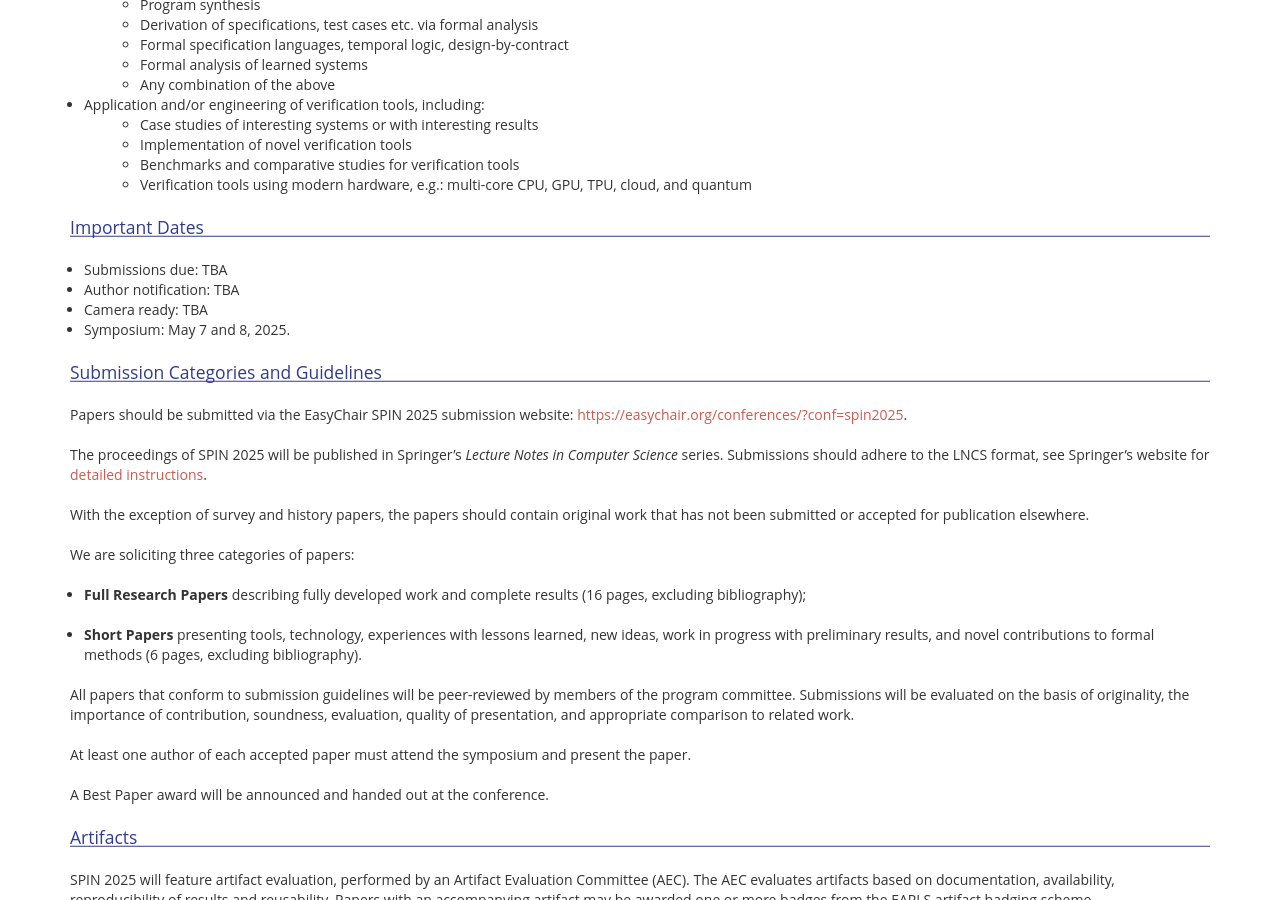
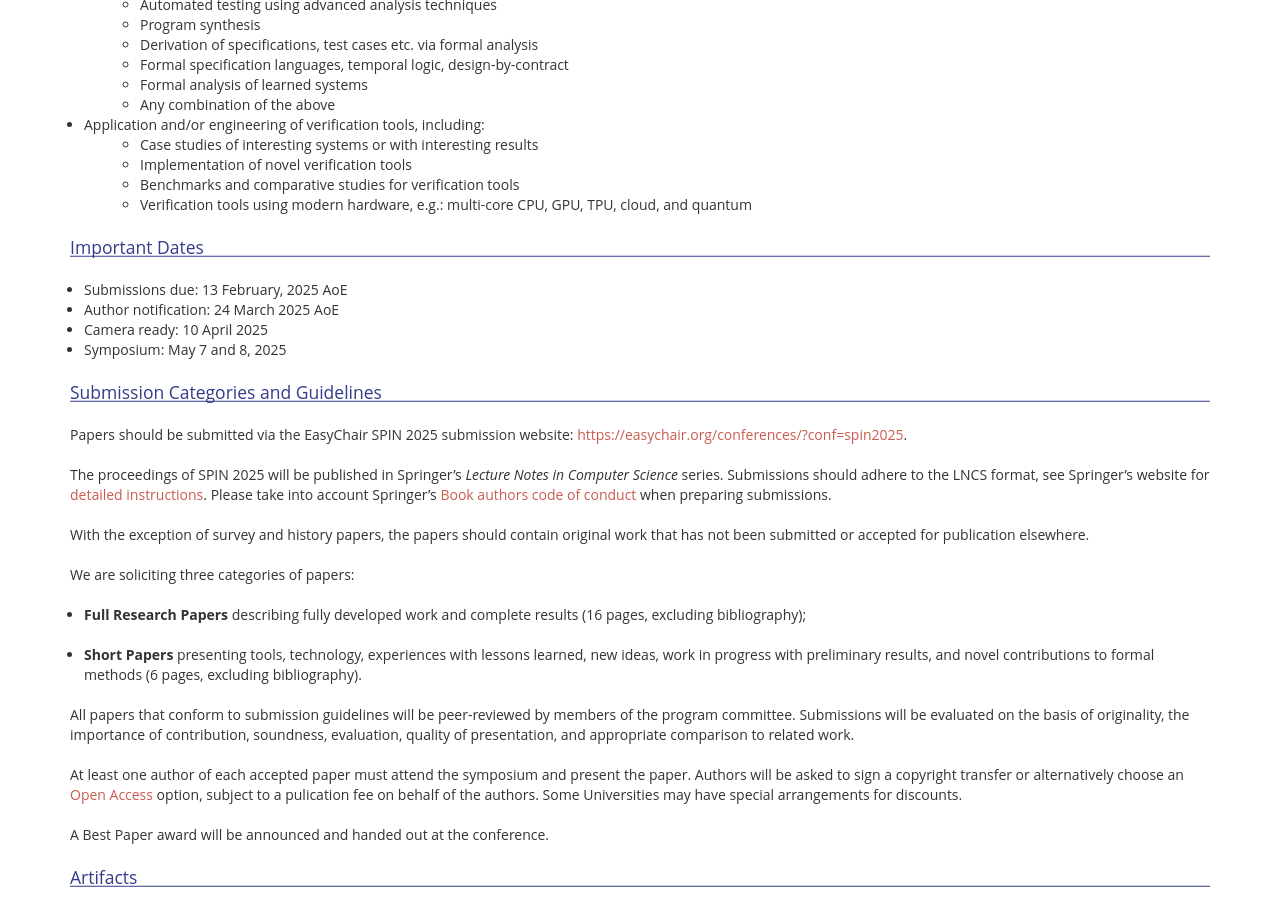
Before and after one commit to SPIN-web/SPIN2026, a Jekyll site: the page built from _pages/call.md, in a window 1280 px wide and 900 px high, scrolled down 970 px. Built offline with Jekyll 4.4.1, drawn with Linux system fonts in a browser that asks for light colours; nearby versions of some CDN libraries; our own code applies the rules of GitHub Pages for plain Markdown files; some of the changed text lies outside the part shown.

```diff
--- a/_pages/call.md
+++ b/_pages/call.md
@@ -9,6 +9,7 @@ order: 3
 The SPIN symposium aims at bringing together researchers and practitioners interested in automated tool-based techniques for the analysis of software as well as models of software, for the purpose of verification and validation. The symposium specifically focuses on concurrent software but does not exclude the analysis of sequential software. Submissions are solicited on theoretical results, novel algorithms, tool development, and empirical evaluation.
 
 The SPIN symposium originated as a workshop focusing on explicit state model checking, specifically as related to the SPIN model checker. However, over the years it has evolved to a broadly-scoped symposium for software analysis using any automated techniques, including model checking, automated theorem proving, and symbolic execution. An overview of the previous SPIN symposia (and early workshops) can be found at: [https://spinroot.com/spin/Workshops/](https://spinroot.com/spin/Workshops/).
+[Previous Proceedings of SPIN](https://link.springer.com/conference/spin) can be found at Springer's website.
 
 ## Topics
 
@@ -37,16 +38,16 @@ Topics of interest include, but are not limited to:
 
 ## Important Dates
 
-- Submissions due: TBA
-- Author notification: TBA
-- Camera ready: TBA
-- Symposium: May 7 and 8, 2025.
+- Submissions due: 13 February, 2025 AoE
+- Author notification: 24 March 2025 AoE
+- Camera ready: 10 April 2025
+- Symposium: May 7 and 8, 2025
 
 ## Submission Categories and Guidelines
 
 Papers should be submitted via the EasyChair SPIN 2025 submission website: [https://easychair.org/conferences/?conf=spin2025](https://easychair.org/conferences/?conf=spin2025).
 
-The proceedings of SPIN 2025 will be published in Springer's *Lecture Notes in Computer Science* series. Submissions should adhere to the LNCS format, see Springer's website for [detailed instructions](https://www.springer.com/gp/computer-science/lncs/conference-proceedings-guidelines).
+The proceedings of SPIN 2025 will be published in Springer's *Lecture Notes in Computer Science* series. Submissions should adhere to the LNCS format, see Springer's website for [detailed instructions](https://www.springer.com/gp/computer-science/lncs/conference-proceedings-guidelines). Please take into account Springer's [Book authors code of conduct](https://www.springernature.com/gp/authors/book-authors-code-of-conduct) when preparing submissions.
 
 With the exception of survey and history papers, the papers should contain original work that has not been submitted or accepted for publication elsewhere.
 
@@ -58,7 +59,7 @@ We are soliciting three categories of papers:
 
 All papers that conform to submission guidelines will be peer-reviewed by members of the program committee. Submissions will be evaluated on the basis of originality, the importance of contribution, soundness, evaluation, quality of presentation, and appropriate comparison to related work.
 
-At least one author of each accepted paper must attend the symposium and present the paper.
+At least one author of each accepted paper must attend the symposium and present the paper. Authors will be asked to sign a copyright transfer or alternatively choose an [Open Access](https://www.springer.com/gp/computer-science/lncs/open-access-publishing-in-computer-proceedings) option, subject to a pulication fee on behalf of the authors. Some Universities may have special arrangements for discounts.
 
 A Best Paper award will be announced and handed out at the conference.
 <!-- A selection of the best papers will be invited to a special issue of the [*International Journal on Software Tools for Technology Transfer*](https://sttt.cs.uni-dortmund.de/) (STTT). -->
```
Also changed, not shown: _pages/index.md (+8 -4 lines), _pages/venue.md (+1 -1 lines).
